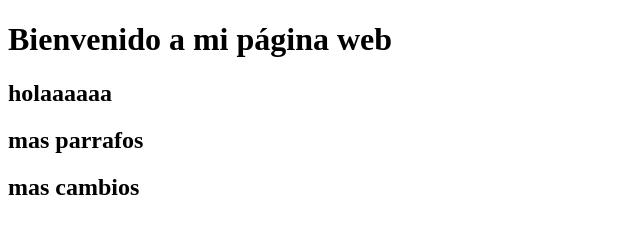
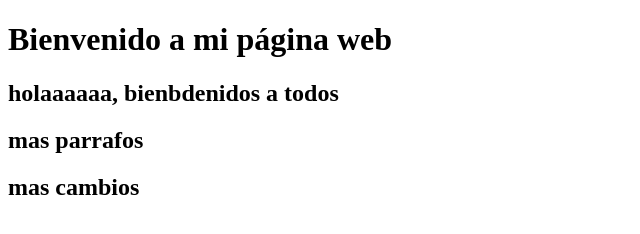
Before and after one commit to a25010021/Mi_proyecto, a plain HTML site: page index.html in a window 1280 px wide. Shown: the whole page, without its empty margins (0-640 px from the left). Drawn offline with Linux system fonts and the light colour scheme.

Commit message:
Quinto cambio

```diff
--- a/index.html
+++ b/index.html
@@ -6,7 +6,7 @@
     <body>
         <h1>Bienvenido a mi página web</h1>
 
-        <h2>holaaaaaa</h2>
+        <h2>holaaaaaa, bienbdenidos a todos</h2>
 
         <h2>mas parrafos</h2>
 
```
